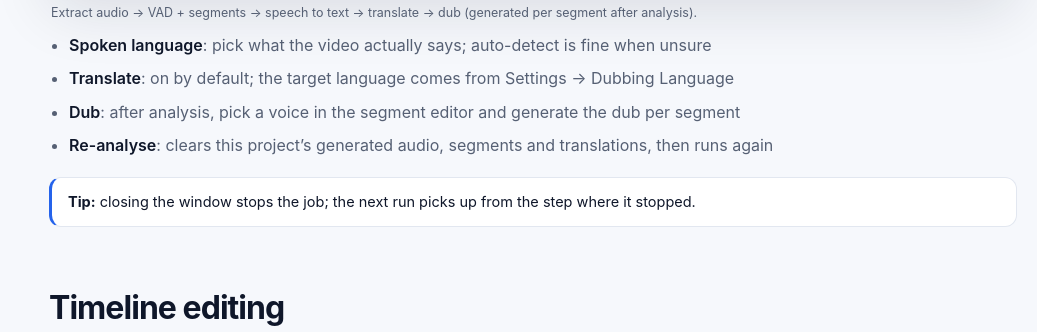
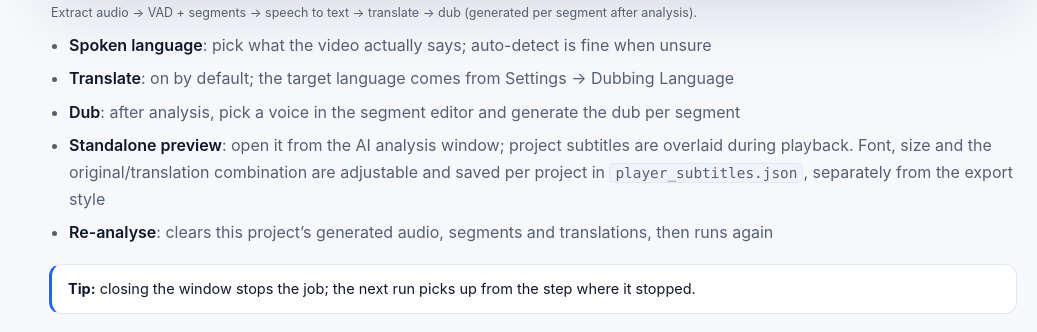
Before and after one commit to wallace-sh-1218/dublane-sx-privacy, a plain HTML site: page help/en/index.html in a window 1280 px wide. Shown: the part 4620-4952 px from the top of the page, without its empty margins (243-1280 px from the left). Drawn offline with Linux system fonts and the light colour scheme.

Commit message:
docs(help): note the standalone player's subtitle preview

```diff
--- a/help/en/index.html
+++ b/help/en/index.html
@@ -138,6 +138,7 @@
         <li><b>Spoken language</b>: pick what the video actually says; auto-detect is fine when unsure</li>
         <li><b>Translate</b>: on by default; the target language comes from Settings → Dubbing Language</li>
         <li><b>Dub</b>: after analysis, pick a voice in the segment editor and generate the dub per segment</li>
+        <li><b>Standalone preview</b>: open it from the AI analysis window; project subtitles are overlaid during playback. Font, size and the original/translation combination are adjustable and saved per project in <code>player_subtitles.json</code>, separately from the export style</li>
         <li><b>Re-analyse</b>: clears this project’s generated audio, segments and translations, then runs again</li>
       </ul>
       <div class="note"><b>Tip:</b> closing the window stops the job; the next run picks up from the step where it stopped.</div>
```
Also changed, not shown: help/index.html (+1 -0 lines).
